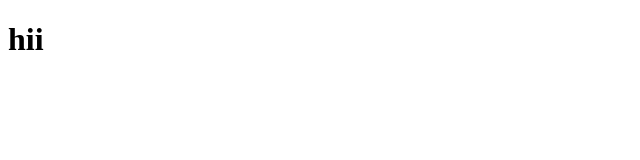
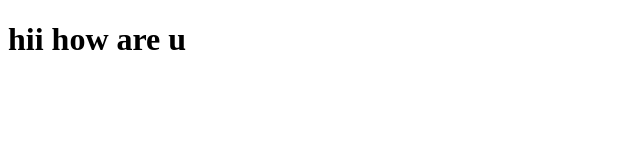
Before and after one commit to sreepooj/poo_resume, a plain HTML site: page index.html in a window 1280 px wide. Shown: the whole page, without its empty margins (0-640 px from the left). Drawn offline with Linux system fonts and the light colour scheme.

Commit message:
second commit

```diff
--- a/index.html
+++ b/index.html
@@ -4,6 +4,6 @@
   <title>::poo_resume</title>
 </head>
 <body>
-<h1> hii </h1>
+<h1> hii how are u </h1>
 </body>
 </html>
```
